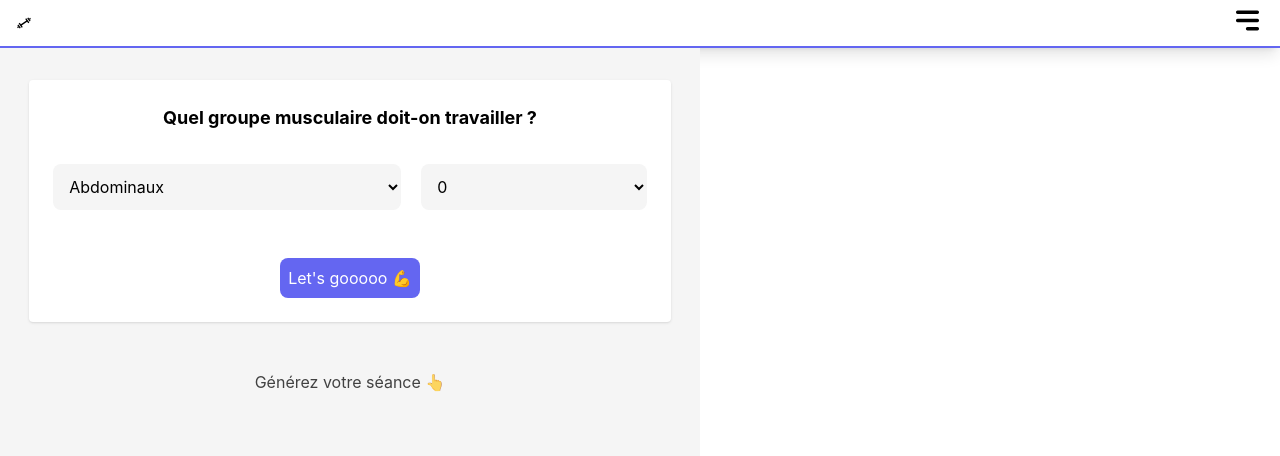
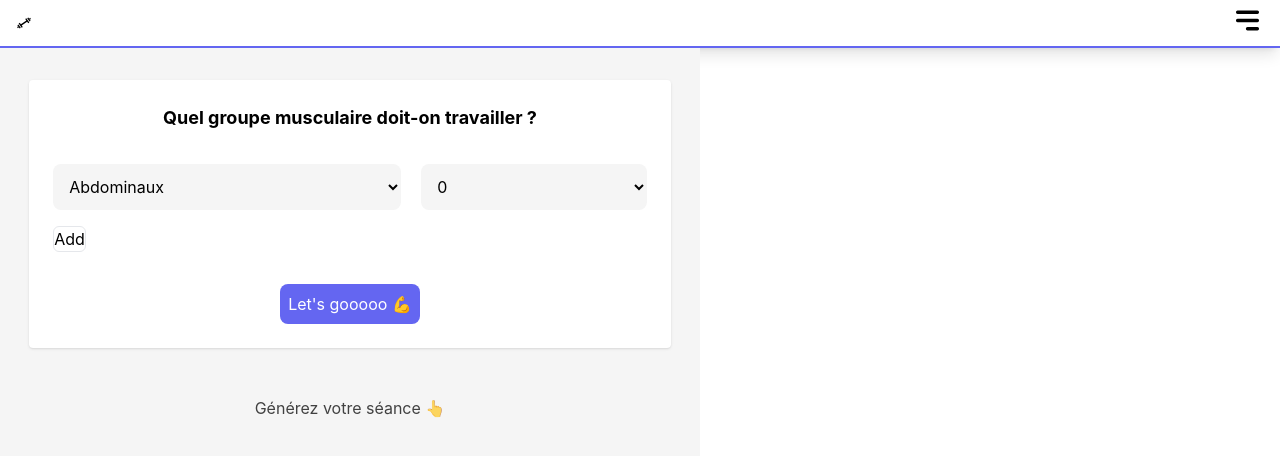
Before and after one commit to brazillierjo/ma-seance, a React (Create React App) app: page / in a window 1280 px wide. Shown: the top 456 px of the page. Built offline with nearby package versions, Linux system fonts and the light colour scheme; a web font is replaced by a local one.

Commit message:
[Homepage] add possibility to add new muscle in program

```diff
--- a/src/components/ProgramForm.tsx
+++ b/src/components/ProgramForm.tsx
@@ -1,10 +1,12 @@
 import { Formik, Form, Field } from "formik";
-import React from "react";
+import React, { useState } from "react";
 import { useNavigate } from "react-router-dom";
 import { getAllMuscles, numberOfExercices } from "../helpers/dataModuler";
 import { setInLocalStorage } from "../helpers/localStorageHandler";
 
 export const ProgramForm: React.FC<{}> = () => {
+  const [muscleProgram, setMuscleProgram] = useState(1);
+
   const navigate = useNavigate();
 
   const listOfMuscles = getAllMuscles();
@@ -26,8 +28,20 @@ export const ProgramForm: React.FC<{}> = () => {
         initialValues={initialValues}
         onSubmit={(values) => handleSubmit(values)}
       >
-        <Form id="container">
-          {addMuscle(listOfMuscles)}
+        <Form>
+          <div id="container">
+            {[...Array(muscleProgram)].map((n, i) => (
+              <DisplayMuscleInProgram key={i} />
+            ))}
+          </div>
+
+          <button
+            onClick={() => setMuscleProgram(muscleProgram + 1)}
+            type="button"
+            className="rounded-md border"
+          >
+            Add
+          </button>
 
           <div className="text-center">
             <button
@@ -43,8 +57,11 @@ export const ProgramForm: React.FC<{}> = () => {
   );
 };
 
-const addMuscle = (listOfMuscles: string[]) => {
+export const DisplayMuscleInProgram: React.FC<{}> = () => {
+  const listOfMuscles = getAllMuscles();
+
   return (
+    <>
       <div className="my-4 grid grid-cols-5 justify-between gap-5">
         <Field
           as="select"
@@ -63,5 +80,6 @@ const addMuscle = (listOfMuscles: string[]) => {
           {numberOfExercices(10)}
         </Field>
       </div>
+    </>
   );
 };
```
Lines whose indentation alone changed are shown as unchanged.
